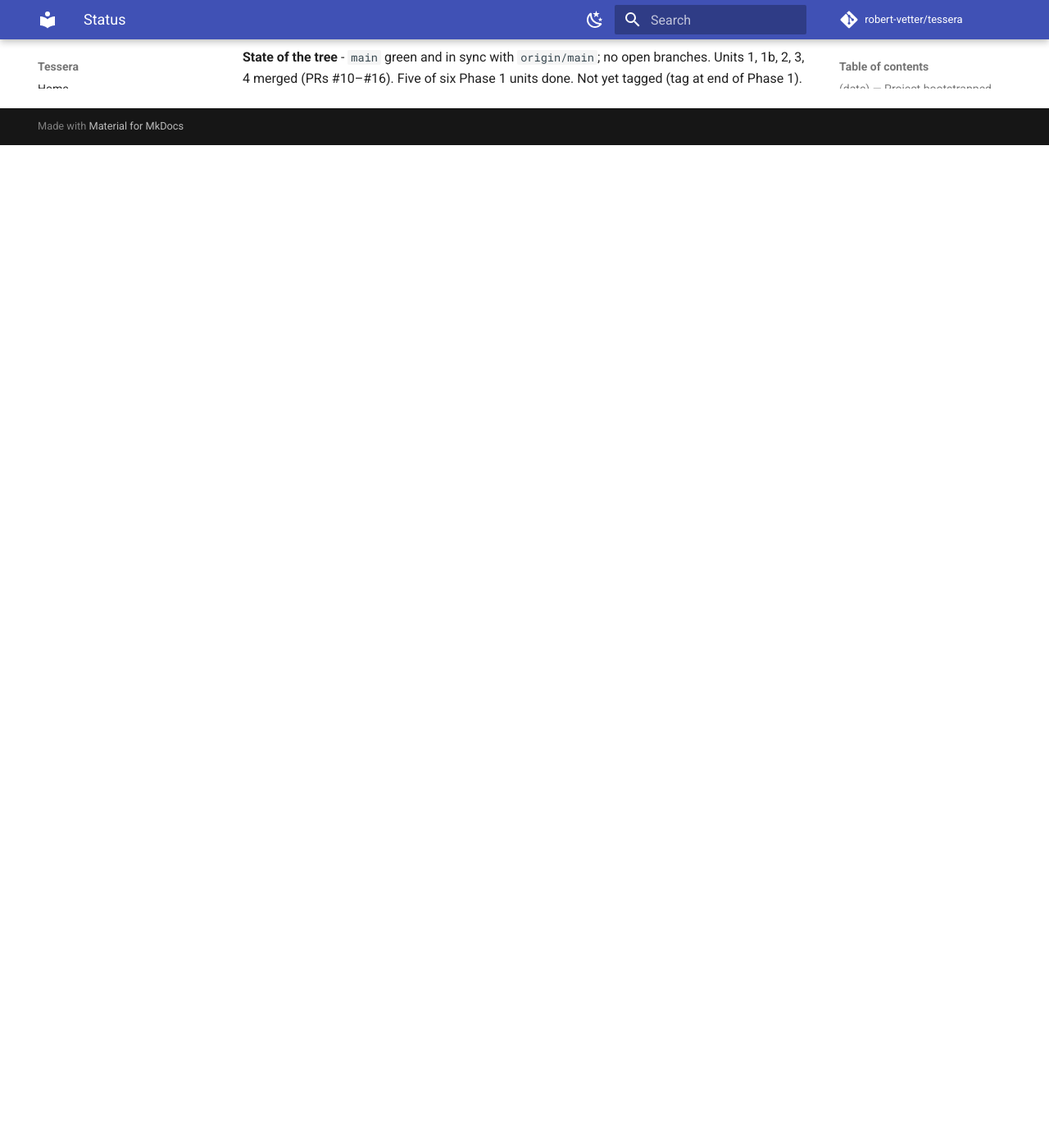
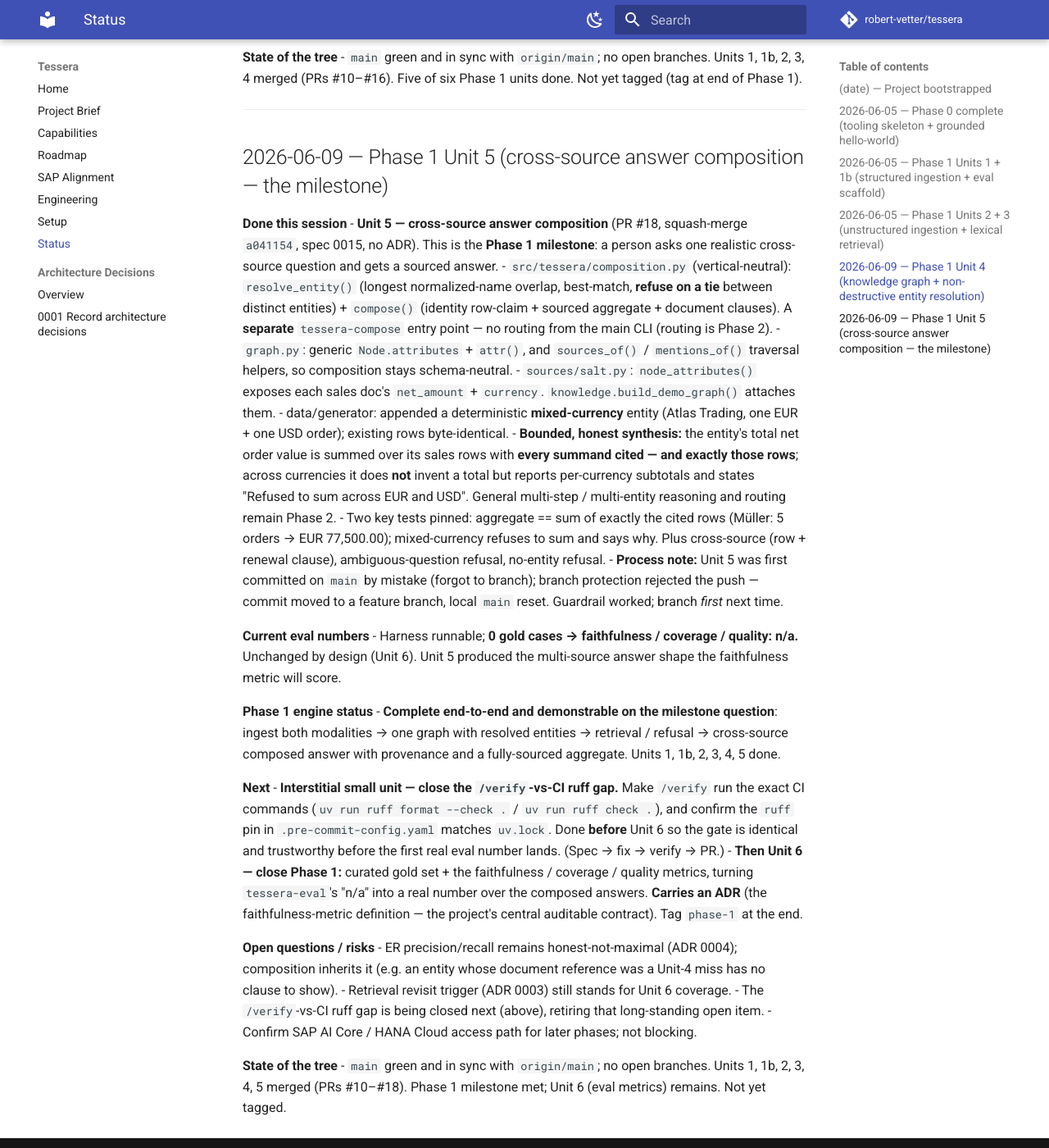
Before and after one commit to robert-vetter/tessera, an MkDocs documentation site: the page built from docs/STATUS.md, in a window 1280 px wide and 1400 px high, scrolled down 5576 px. Shown: the whole window at 82% size. Built offline with MkDocs 1.6.1 and Material for MkDocs 9.7.7, drawn with Linux system fonts in a browser that asks for light colours; comment, search, counter and statistics services are not loaded; before the commit the page ends 5753 px from its top, so only the background shows below that.

Commit message:
docs: record Phase 1 Unit 5 in STATUS, point at ruff-gate unit then Unit 6 (#19)
Append a session entry: cross-source answer composition (PR #18, spec 0015) — the
Phase 1 milestone (a row + a clause about the same resolved entity, plus a
fully-sourced aggregate that refuses to sum across currencies). Records the eval
baseline (0 gold cases, n/a), the on-main-by-mistake process note, and the next
steps: close the /verify-vs-CI ruff gap as a small unit, then Unit 6.

Co-authored-by: Claude Opus 4.8 <noreply@anthropic.com>

```diff
--- a/docs/STATUS.md
+++ b/docs/STATUS.md
@@ -281,3 +281,71 @@ Living session journal. Append a new dated entry at the end of every work sessio
 - `main` green and in sync with `origin/main`; no open branches. Units 1, 1b, 2, 3,
   4 merged (PRs #10–#16). Five of six Phase 1 units done. Not yet tagged (tag at
   end of Phase 1).
+
+---
+
+## 2026-06-09 — Phase 1 Unit 5 (cross-source answer composition — the milestone)
+
+**Done this session**
+- **Unit 5 — cross-source answer composition** (PR #18, squash-merge `a041154`,
+  spec 0015, no ADR). This is the **Phase 1 milestone**: a person asks one
+  realistic cross-source question and gets a sourced answer.
+  - `src/tessera/composition.py` (vertical-neutral): `resolve_entity()` (longest
+    normalized-name overlap, best-match, **refuse on a tie** between distinct
+    entities) + `compose()` (identity row-claim + sourced aggregate + document
+    clauses). A **separate** `tessera-compose` entry point — no routing from the
+    main CLI (routing is Phase 2).
+  - `graph.py`: generic `Node.attributes` + `attr()`, and `sources_of()` /
+    `mentions_of()` traversal helpers, so composition stays schema-neutral.
+  - `sources/salt.py`: `node_attributes()` exposes each sales doc's `net_amount`
+    + `currency`. `knowledge.build_demo_graph()` attaches them.
+  - data/generator: appended a deterministic **mixed-currency** entity (Atlas
+    Trading, one EUR + one USD order); existing rows byte-identical.
+  - **Bounded, honest synthesis:** the entity's total net order value is summed
+    over its sales rows with **every summand cited — and exactly those rows**;
+    across currencies it does **not** invent a total but reports per-currency
+    subtotals and states "Refused to sum across EUR and USD". General multi-step /
+    multi-entity reasoning and routing remain Phase 2.
+  - Two key tests pinned: aggregate == sum of exactly the cited rows (Müller: 5
+    orders → EUR 77,500.00); mixed-currency refuses to sum and says why. Plus
+    cross-source (row + renewal clause), ambiguous-question refusal, no-entity
+    refusal.
+  - **Process note:** Unit 5 was first committed on `main` by mistake (forgot to
+    branch); branch protection rejected the push — commit moved to a feature
+    branch, local `main` reset. Guardrail worked; branch *first* next time.
+
+**Current eval numbers**
+- Harness runnable; **0 gold cases → faithfulness / coverage / quality: n/a.**
+  Unchanged by design (Unit 6). Unit 5 produced the multi-source answer shape the
+  faithfulness metric will score.
+
+**Phase 1 engine status**
+- **Complete end-to-end and demonstrable on the milestone question**: ingest both
+  modalities → one graph with resolved entities → retrieval / refusal → cross-source
+  composed answer with provenance and a fully-sourced aggregate. Units 1, 1b, 2, 3,
+  4, 5 done.
+
+**Next**
+- **Interstitial small unit — close the `/verify`-vs-CI ruff gap.** Make `/verify`
+  run the exact CI commands (`uv run ruff format --check .` / `uv run ruff check .`),
+  and confirm the `ruff` pin in `.pre-commit-config.yaml` matches `uv.lock`. Done
+  **before** Unit 6 so the gate is identical and trustworthy before the first real
+  eval number lands. (Spec → fix → verify → PR.)
+- **Then Unit 6 — close Phase 1:** curated gold set + the faithfulness / coverage /
+  quality metrics, turning `tessera-eval`'s "n/a" into a real number over the
+  composed answers. **Carries an ADR** (the faithfulness-metric definition — the
+  project's central auditable contract). Tag `phase-1` at the end.
+
+**Open questions / risks**
+- ER precision/recall remains honest-not-maximal (ADR 0004); composition inherits
+  it (e.g. an entity whose document reference was a Unit-4 miss has no clause to
+  show).
+- Retrieval revisit trigger (ADR 0003) still stands for Unit 6 coverage.
+- The `/verify`-vs-CI ruff gap is being closed next (above), retiring that
+  long-standing open item.
+- Confirm SAP AI Core / HANA Cloud access path for later phases; not blocking.
+
+**State of the tree**
+- `main` green and in sync with `origin/main`; no open branches. Units 1, 1b, 2, 3,
+  4, 5 merged (PRs #10–#18). Phase 1 milestone met; Unit 6 (eval metrics) remains.
+  Not yet tagged.
```
